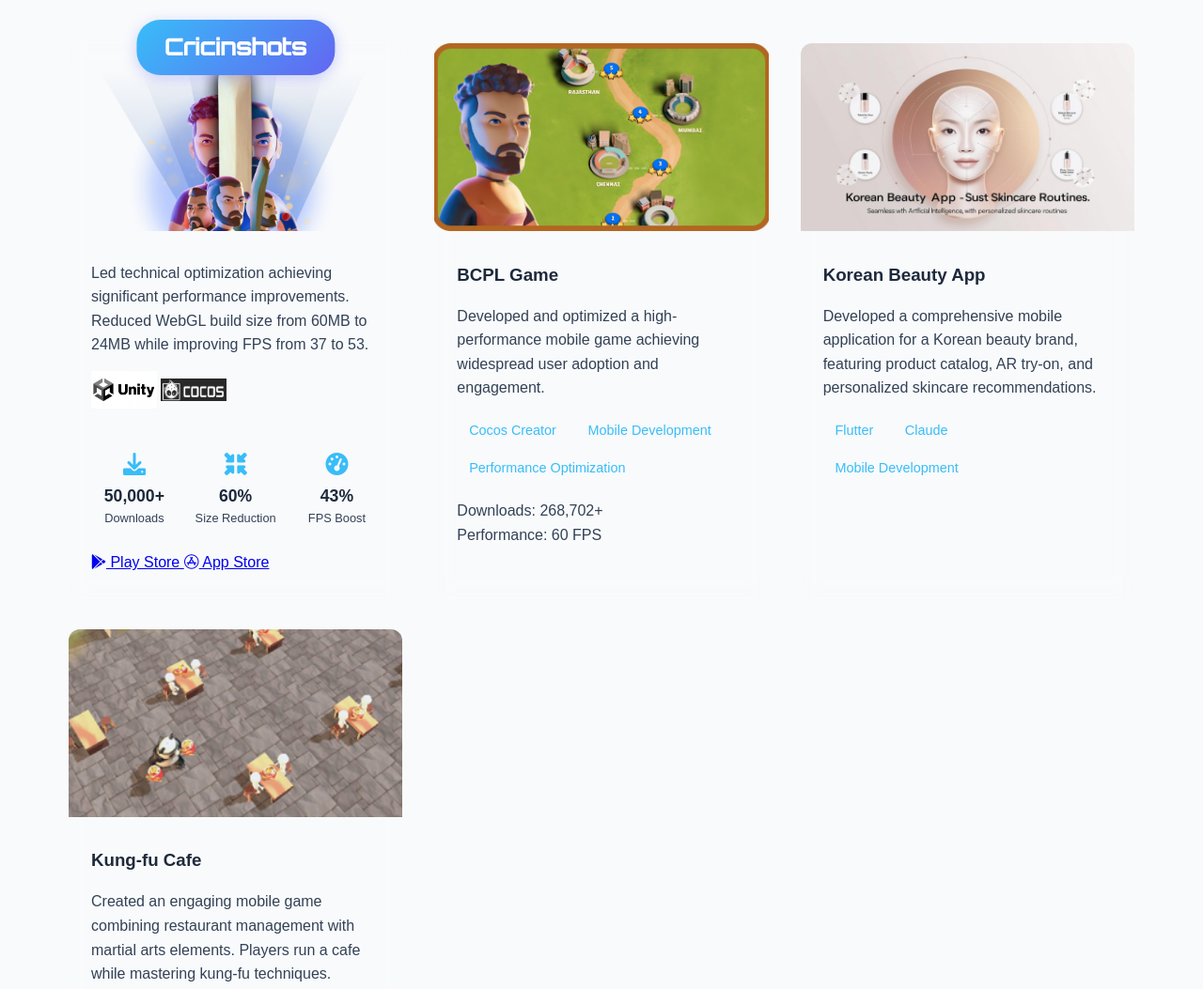
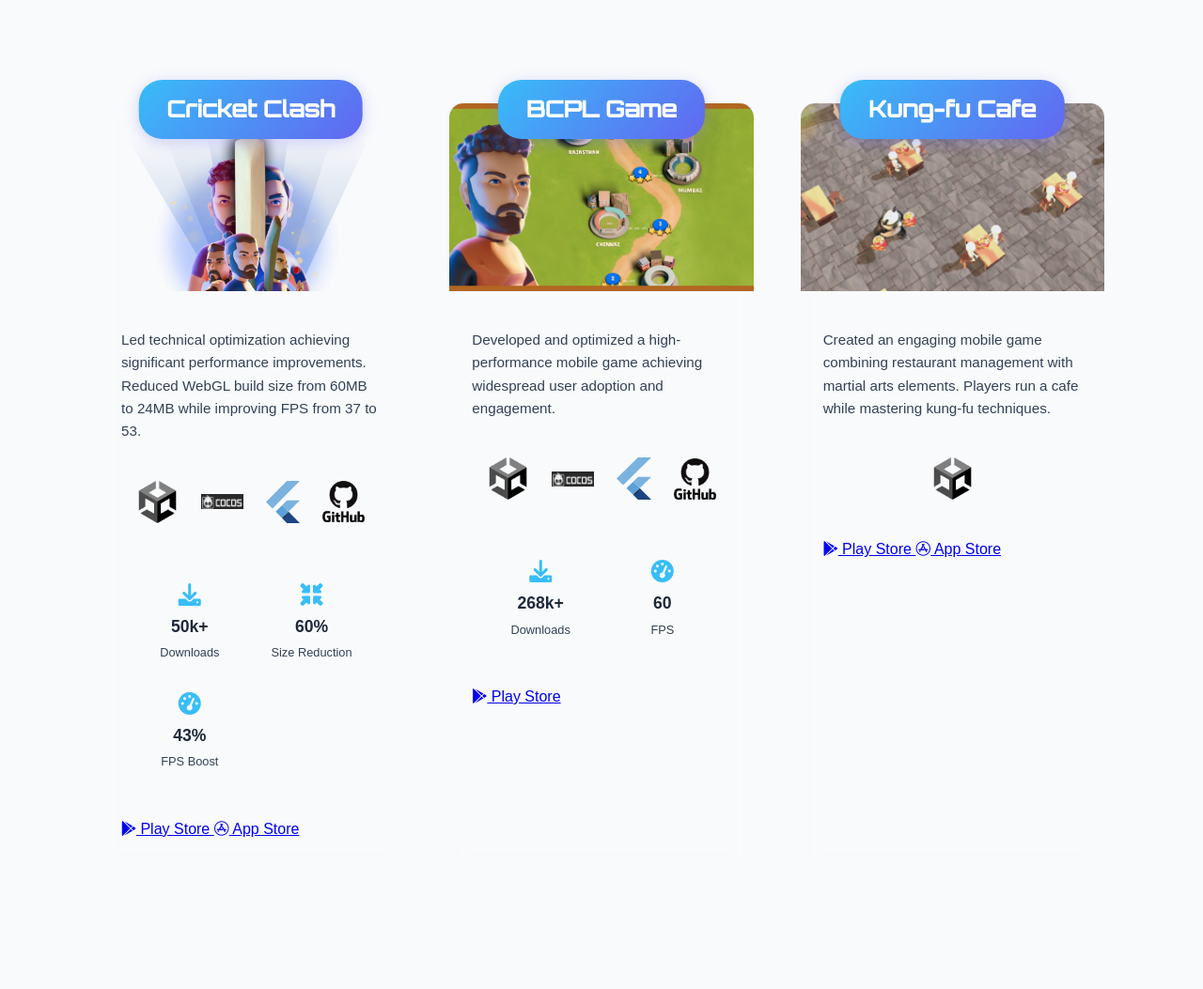
Before and after one commit to ulteridon/portfolio-website, a plain HTML site: page index.html in a window 1280 px wide. Shown: the part 777-1830 px from the top of the page at 94% size. Drawn offline with Linux system fonts and the light colour scheme.

Commit message:
polished the website

```diff
--- a/css/styles.css
+++ b/css/styles.css
@@ -244,10 +244,23 @@ section {
     margin: 1rem auto;
 }
 
+.project-img {
+    width: 100%;
+    height: 100%;
+    object-fit: cover;
+    transition: transform 0.5s ease;
+}
+
+.project-card:hover .project-img {
+    transform: scale(1.05);
+}
+
 .projects-grid {
     display: grid;
-    grid-template-columns: repeat(auto-fit, minmax(300px, 1fr));
-    gap: 2rem;
+    grid-template-columns: repeat(auto-fit, minmax(320px, 1fr));
+    gap: 3rem;
+    padding: 2rem;
+    position: relative;
 }
 
 .project-card {
@@ -255,7 +268,15 @@ section {
     background: rgba(255, 255, 255, 0.1);
     backdrop-filter: blur(10px);
     border: 1px solid rgba(255, 255, 255, 0.2);
+    border-radius: 15px;
     overflow: visible;
+    transition: transform 0.3s ease, box-shadow 0.3s ease;
+    margin-top: 2rem;
+}
+
+.project-card:hover {
+    transform: translateY(-10px);
+    box-shadow: 0 20px 40px rgba(0, 0, 0, 0.1);
 }
 
 .project-title {
@@ -264,7 +285,7 @@ section {
     left: 50%;
     transform: translateX(-50%);
     background: linear-gradient(135deg, #38BDF8, #6366F1);
-    padding: 10px 30px;
+    padding: 12px 30px;
     border-radius: 25px;
     color: white;
     font-family: 'Orbitron', sans-serif;
@@ -277,7 +298,8 @@ section {
 .project-preview {
     position: relative;
     overflow: hidden;
-    border-radius: 12px 12px 0 0;
+    border-radius: 15px 15px 0 0;
+    height: 200px;
 }
 
 .project-img {
@@ -298,27 +320,49 @@ section {
     padding: 1.5rem;
 }
 
+.project-description {
+    color: var(--text-color);
+    font-size: 0.95rem;
+    line-height: 1.6;
+    margin: 1rem 0;
+}
+
 .project-content h3 {
     color: var(--primary-color);
     margin-bottom: 1rem;
 }
 
+.tech-logos {
+    display: flex;
+    gap: 1.5rem;
+    justify-content: center;
+    margin: 1.5rem 0;
+    padding: 1rem;
+    background: rgba(255, 255, 255, 0.05);
+    border-radius: 12px;
+}
+
 .tech-logo {
-    width: 70px;
-    height: 70px;
+    width: 45px;
+    height: 45px;
     object-fit: contain;
     transition: transform 0.3s ease;
+    filter: grayscale(30%);
 }
 
 .tech-logo:hover {
     transform: scale(1.1);
+    filter: grayscale(0%);
 }
 
 .metrics-grid {
     display: grid;
-    grid-template-columns: repeat(3, 1fr);
+    grid-template-columns: repeat(auto-fit, minmax(80px, 1fr));
     gap: 1rem;
     margin: 1.5rem 0;
+    padding: 1rem;
+    background: rgba(255, 255, 255, 0.05);
+    border-radius: 12px;
 }
 
 .metric-item {
@@ -326,6 +370,7 @@ section {
     flex-direction: column;
     align-items: center;
     text-align: center;
+    padding: 0.5rem;
 }
 
 .metric-icon {
@@ -338,11 +383,13 @@ section {
     font-weight: bold;
     color: var(--primary-color);
     font-size: 1.1rem;
+    transition: color 0.3s ease;
 }
 
 .metric-label {
     font-size: 0.8rem;
     color: var(--text-color);
+    margin-top: 0.25rem;
 }
 
 .tech-stack {
@@ -350,6 +397,10 @@ section {
     flex-wrap: wrap;
     gap: 0.5rem;
     margin: 1rem 0;
+}
+
+[data-theme="dark"] .metric-value {
+    color: var(--dark-primary);
 }
 
 .tech-stack span {
@@ -588,12 +639,13 @@ section {
     .store-button {
         display: flex;
         align-items: center;
-        padding: 0.5rem 1rem;
+        padding: 0.75rem 1.25rem;
         border-radius: 8px;
         background: linear-gradient(135deg, #38BDF8, #6366F1);
         color: white;
         text-decoration: none;
         transition: transform 0.3s ease, box-shadow 0.3s ease;
+        font-size: 0.9rem;
     }
 
     .store-button:hover {
@@ -621,4 +673,28 @@ section {
         width: 250px;
         height: 250px;
     }
+
+    .projects-grid {
+        gap: 4rem;
+        padding: 1rem;
+    }
+
+    .project-title {
+        font-size: 1.2rem;
+        padding: 10px 20px;
+    }
+
+    .tech-logos {
+        gap: 1rem;
+    }
+
+    .store-buttons {
+        flex-direction: column;
+        gap: 0.5rem;
+    }
+
+    .store-button {
+        width: 100%;
+        justify-content: center;
+    }
 }
--- a/index.html
+++ b/index.html
@@ -49,7 +49,7 @@
                     <div class="stat-label">Shipped Projects</div>
                 </div>
                 <div class="stat-card">
-                    <div class="stat-number">300k+</div>
+                    <div class="stat-number">318k+</div>
                     <div class="stat-label">Users Engaged</div>
                 </div>
             </div>
@@ -59,23 +59,26 @@
     <section id="projects">
         <h2 class="section-title">Featured Projects</h2>
         <div class="projects-grid">
+            <!-- Cricket Clash -->
             <article class="project-card">
-                <h3 class="project-title">Cricinshots</h3>
+                <h3 class="project-title">Cricket Clash</h3>
                 <div class="project-preview">
-                    <img src="images/cricinshots.png" alt="Cricinshots" class="project-img">
+                    <img src="images/cricinshots.png" alt="Cricket Clash" class="project-img">
                 </div>
                 <div class="project-content">
-                    <p>Led technical optimization achieving significant performance improvements. Reduced WebGL build size from 60MB to 24MB while improving FPS from 37 to 53.</p>
+                    <p class="project-description">Led technical optimization achieving significant performance improvements. Reduced WebGL build size from 60MB to 24MB while improving FPS from 37 to 53.</p>
 
                     <div class="tech-logos">
-                        <img src="images/unity-logo.jpg" alt="Unity" class="tech-logo">
+                        <img src="images/unity-logo.png" alt="Unity" class="tech-logo">
                         <img src="images/cocos-logo.png" alt="cocos" class="tech-logo">
+                        <img src="images/flutter-logo.svg" alt="flutter" class="tech-logo">
+                        <img src="images/github-logo.png" alt="cocos" class="tech-logo">
                     </div>
 
                     <div class="metrics-grid">
                         <div class="metric-item">
                             <i class="fas fa-download metric-icon"></i>
-                            <span class="metric-value" data-value="50000">50,000+</span>
+                            <span class="metric-value" data-value="50000">50k+</span>
                             <span class="metric-label">Downloads</span>
                         </div>
                         <div class="metric-item">
@@ -91,6 +94,99 @@
                     </div>
 
                     <div class="store-buttons">
+                        <a href="https://play.google.com/store/apps/details?id=com.wegalabs.cricinshots" class="store-button">
+                            <i class="fab fa-google-play"></i>
+                            Play Store
+                        </a>
+                        <a href="https://apps.apple.com/zm/app/cricket-clash-elite-champions/id1663784604" class="store-button">
+                            <i class="fab fa-app-store"></i>
+                            App Store
+                        </a>
+                    </div>
+                </div>
+            </article>
+
+            <!-- BCPL Game -->
+            <article class="project-card">
+                <h3 class="project-title">BCPL Game</h3>
+                <div class="project-preview">
+                    <img src="images/bcpl.png" alt="BCPL Game" class="project-img">
+                </div>
+                <div class="project-content">
+                    <p class="project-description">Developed and optimized a high-performance mobile game achieving widespread user adoption and engagement.</p>
+
+                    <div class="tech-logos">
+                        <img src="images/unity-logo.png" alt="Unity" class="tech-logo">
+                        <img src="images/cocos-logo.png" alt="cocos" class="tech-logo">
+                        <img src="images/flutter-logo.svg" alt="flutter" class="tech-logo">
+                        <img src="images/github-logo.png" alt="cocos" class="tech-logo">
+                    </div>
+
+                    <div class="metrics-grid">
+                        <div class="metric-item">
+                            <i class="fas fa-download metric-icon"></i>
+                            <span class="metric-value" data-value="268702">268k+</span>
+                            <span class="metric-label">Downloads</span>
+                        </div>
+                        <div class="metric-item">
+                            <i class="fas fa-tachometer-alt metric-icon"></i>
+                            <span class="metric-value" data-value="60">60</span>
+                            <span class="metric-label">FPS</span>
+                        </div>
+                    </div>
+
+                    <div class="store-buttons">
+                        <a href="https://play.google.com/store/apps/details?id=com.wegalabs.cricktap" class="store-button">
+                            <i class="fab fa-google-play"></i>
+                            Play Store
+                        </a>
+                    </div>
+                </div>
+            </article>
+
+            <!-- Korean Beauty App -->
+            <!-- <article class="project-card">
+                <h3 class="project-title">Korean Beauty App</h3>
+                <div class="project-preview">
+                    <img src="images/korean-beauty.jpg" alt="Korean Beauty App" class="project-img">
+                </div>
+                <div class="project-content">
+                    <p class="project-description">Developed a comprehensive mobile application for a Korean beauty brand, featuring product catalog, AR try-on, and personalized skincare recommendations.</p>
+
+                    <div class="tech-logos">
+                        <img src="images/flutter-logo.svg" alt="flutter" class="tech-logo">
+                        <img src="images/github-logo.png" alt="github" class="tech-logo">
+                    </div>
+
+                    <div class="metrics-grid">
+                        <div class="metric-item">
+                            <i class="fas fa-users metric-icon"></i>
+                            <span class="metric-value" data-value="100000">100k+</span>
+                            <span class="metric-label">Users</span>
+                        </div>
+                        <div class="metric-item">
+                            <i class="fas fa-star metric-icon"></i>
+                            <span class="metric-value" data-value="4.8" data-suffix="/5">4.8/5</span>
+                            <span class="metric-label">Rating</span>
+                        </div>
+                    </div>
+                </div>
+            </article> -->
+
+            <!-- Kung-fu Cafe -->
+            <article class="project-card">
+                <h3 class="project-title">Kung-fu Cafe</h3>
+                <div class="project-preview">
+                    <img src="images/kungfu.png" alt="Kung-fu Cafe" class="project-img">
+                </div>
+                <div class="project-content">
+                    <p class="project-description">Created an engaging mobile game combining restaurant management with martial arts elements. Players run a cafe while mastering kung-fu techniques.</p>
+
+                    <div class="tech-logos">
+                        <img src="images/unity-logo.png" alt="Unity" class="tech-logo">
+                    </div>
+
+                    <div class="store-buttons">
                         <a href="#" class="store-button">
                             <i class="fab fa-google-play"></i>
                             Play Store
@@ -99,55 +195,6 @@
                             <i class="fab fa-app-store"></i>
                             App Store
                         </a>
-                    </div>
-                </div>
-            </article>
-
-            <article class="project-card">
-                <div class="project-preview">
-                    <img src="images/bcpl.png" alt="BCPL Game" class="project-img">
-                </div>
-                <div class="project-content">
-                    <h3>BCPL Game</h3>
-                    <p>Developed and optimized a high-performance mobile game achieving widespread user adoption and engagement.</p>
-                    <div class="tech-stack">
-                        <span>Cocos Creator</span>
-                        <span>Mobile Development</span>
-                        <span>Performance Optimization</span>
-                    </div>
-                    <div class="metrics">
-                        <p>Downloads: 268,702+</p>
-                        <p>Performance: 60 FPS</p>
-                    </div>
-                </div>
-            </article>
-
-            <article class="project-card">
-                <div class="project-preview">
-                    <img src="images/korean-beauty.jpg" alt="Korean Beauty App" class="project-img">
-                </div>
-                <div class="project-content">
-                    <h3>Korean Beauty App</h3>
-                    <p>Developed a comprehensive mobile application for a Korean beauty brand, featuring product catalog, AR try-on, and personalized skincare recommendations.</p>
-                    <div class="tech-stack">
-                        <span>Flutter</span>
-                        <span>Claude</span>
-                        <span>Mobile Development</span>
-                    </div>
-                </div>
-            </article>
-
-            <article class="project-card">
-                <div class="project-preview">
-                    <img src="images/kungfu.png" alt="Kung-fu Cafe" class="project-img">
-                </div>
-                <div class="project-content">
-                    <h3>Kung-fu Cafe</h3>
-                    <p>Created an engaging mobile game combining restaurant management with martial arts elements. Players run a cafe while mastering kung-fu techniques.</p>
-                    <div class="tech-stack">
-                        <span>Cocos Creator</span>
-                        <span>Game Design</span>
-                        <span>Animation</span>
                     </div>
                 </div>
             </article>
```
Also changed, not shown: images/flutter-logo.png (added), images/flutter-logo.svg (added), images/github-logo.png (added), images/unity-logo.png (added).
